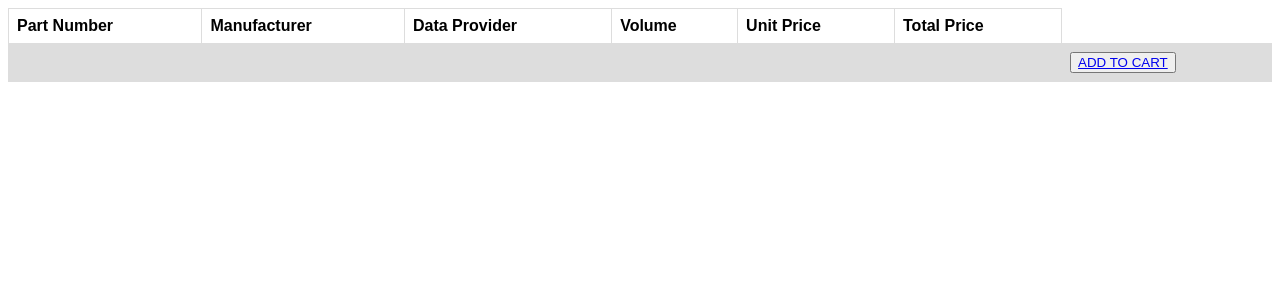
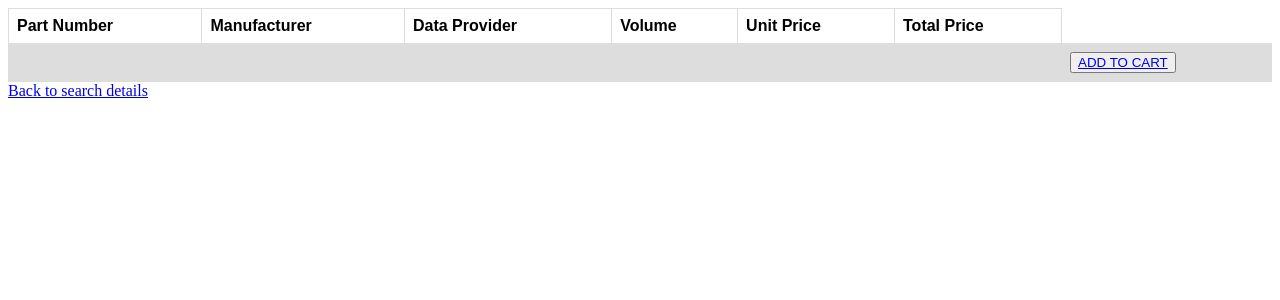
Before and after one commit to mounyatha/my-project, a Django app: template templates/view.html in a window 1280 px wide. Shown: the top 300 px of the page. Run offline with Django 5.2, Linux system fonts and the light colour scheme; the template is opened without the code that fills it, so the values that code supplies are empty.

Commit message:
changes in view details page

```diff
--- a/templates/view.html
+++ b/templates/view.html
@@ -57,6 +57,6 @@ tr:nth-child(even) {
       </tr>
   {% endfor %}
 </table>
-
+<a href="{% url 'search' %}">Back to search details</a>
 </body>
 </html>
```
